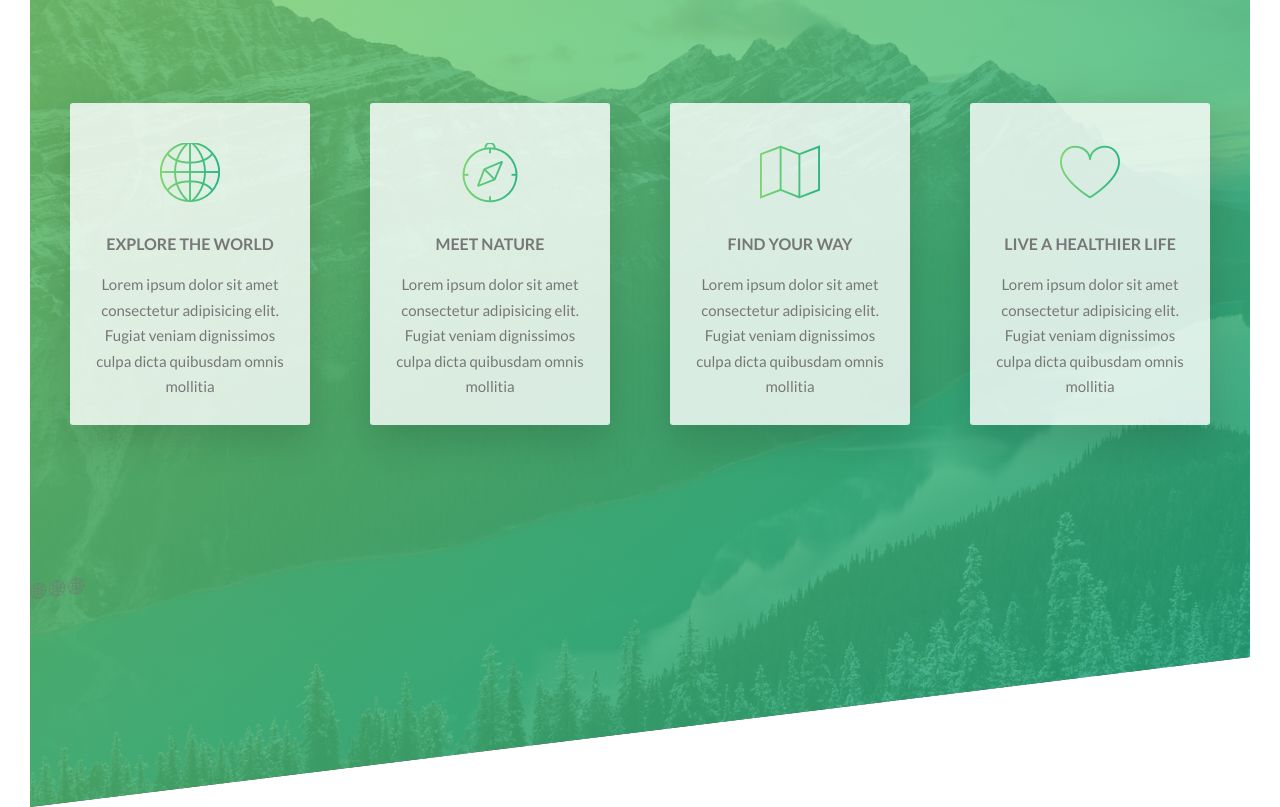
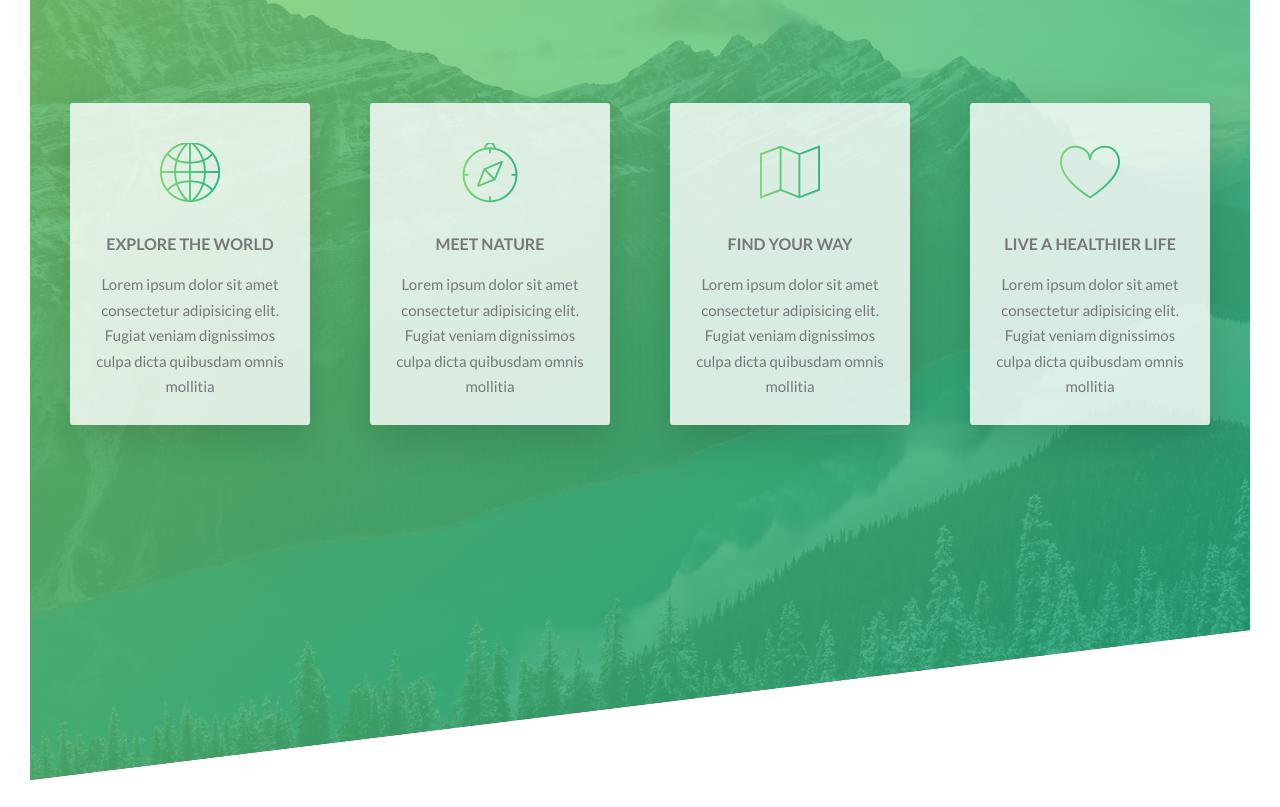
Before and after one commit to nms2811/natour, a website: page index.html in a window 1280 px wide. Shown: the part 1733-2540 px from the top of the page. After the commit the page ends 2513 px from the top, so only its background shows below. Drawn offline with Linux system fonts and the light colour scheme.

Commit message:
Updated a features section

```diff
--- a/index.html
+++ b/index.html
@@ -132,9 +132,6 @@
             </div>
           </div>
         </div>
-        <i class="icon-basic-world"></i>
-        <i class="icon-basic-world"></i>
-        <i class="icon-basic-world"></i>
       </section>
     </main>
   </body>
```
